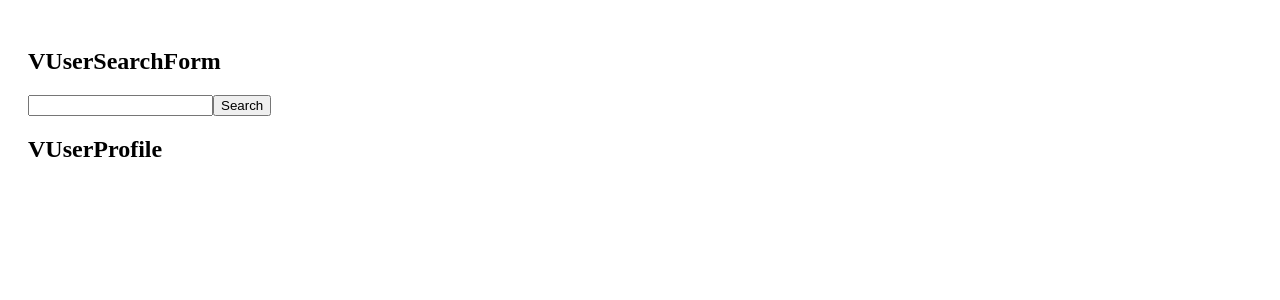
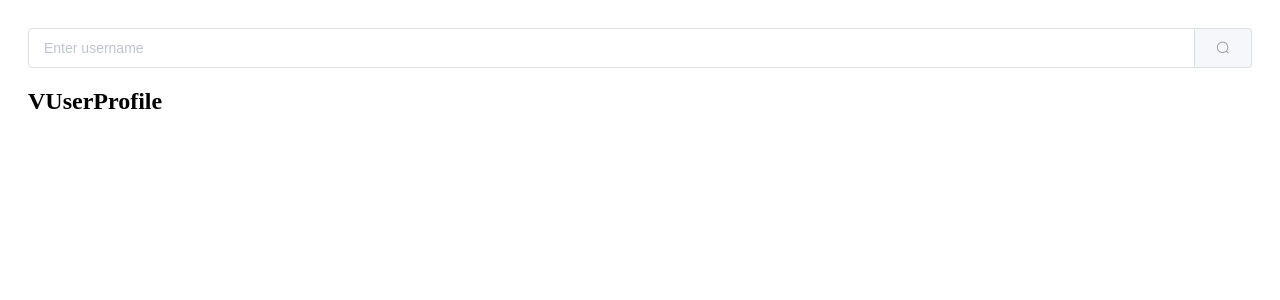
Before and after one commit to MaxGoover/api-github-tdd-vue, a Vue app: page / in a window 1280 px wide. Shown: the top 300 px of the page. Built offline with nearby package versions, Linux system fonts and the light colour scheme.

Commit message:
Refactored test for UserDearchForm

```diff
--- a/src/components/VUserSearchForm.vue
+++ b/src/components/VUserSearchForm.vue
@@ -1,11 +1,18 @@
 <template>
-  <div>
-    <h1>VUserSearchForm</h1>
-    <form @submit.prevent="$emit('submitted', username)">
-      <input v-model="username" type="text"/>
-      <button type="submit">Search</button>
-    </form>
-  </div>
+  <form @submit.prevent="$emit('submitted', username)">
+    <el-input
+      v-model="username"
+      class="search-form__input"
+      placeholder="Enter username"
+    >
+      <el-button
+        class="search-form__button"
+        icon="el-icon-search"
+        native-type="submit"
+        slot="append"
+      />
+    </el-input>
+  </form>
 </template>
 
 <script>
```
Also changed, not shown: 1 other file (tests, documents, lock files or other folders).
